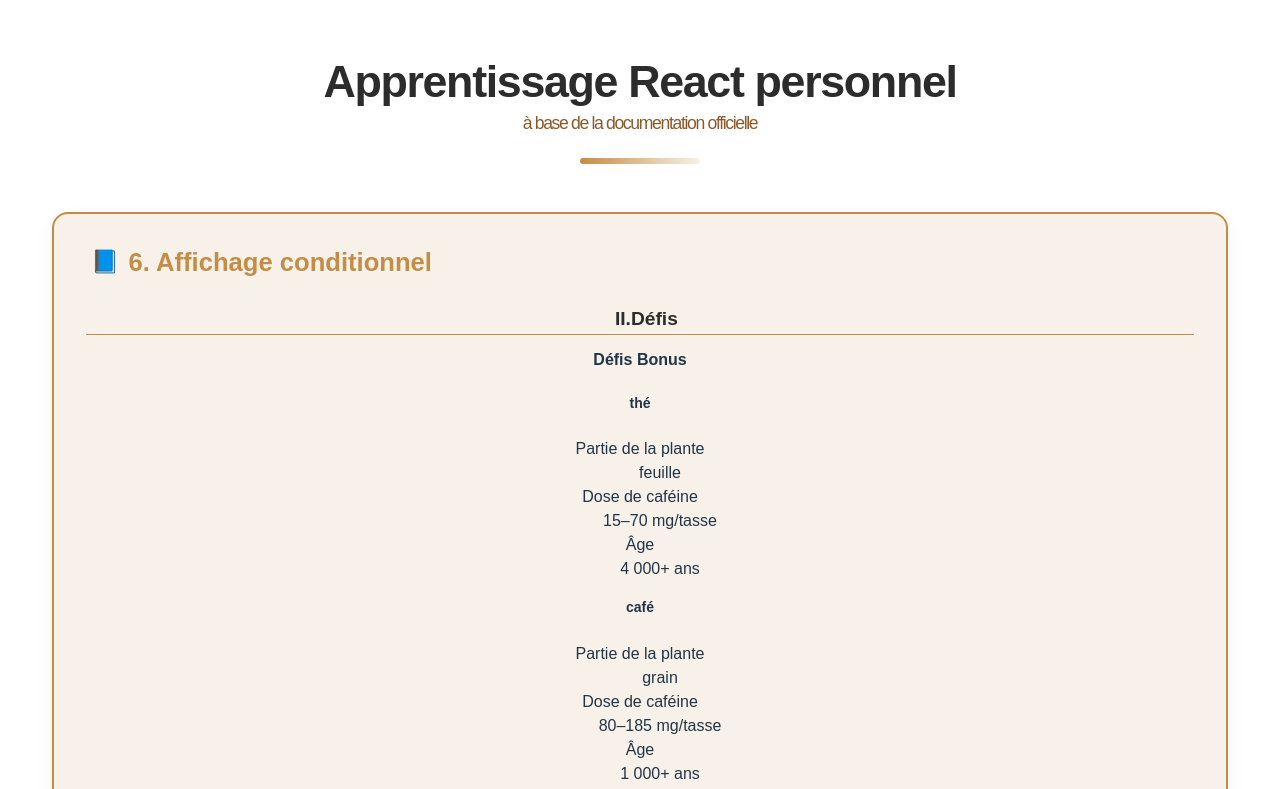
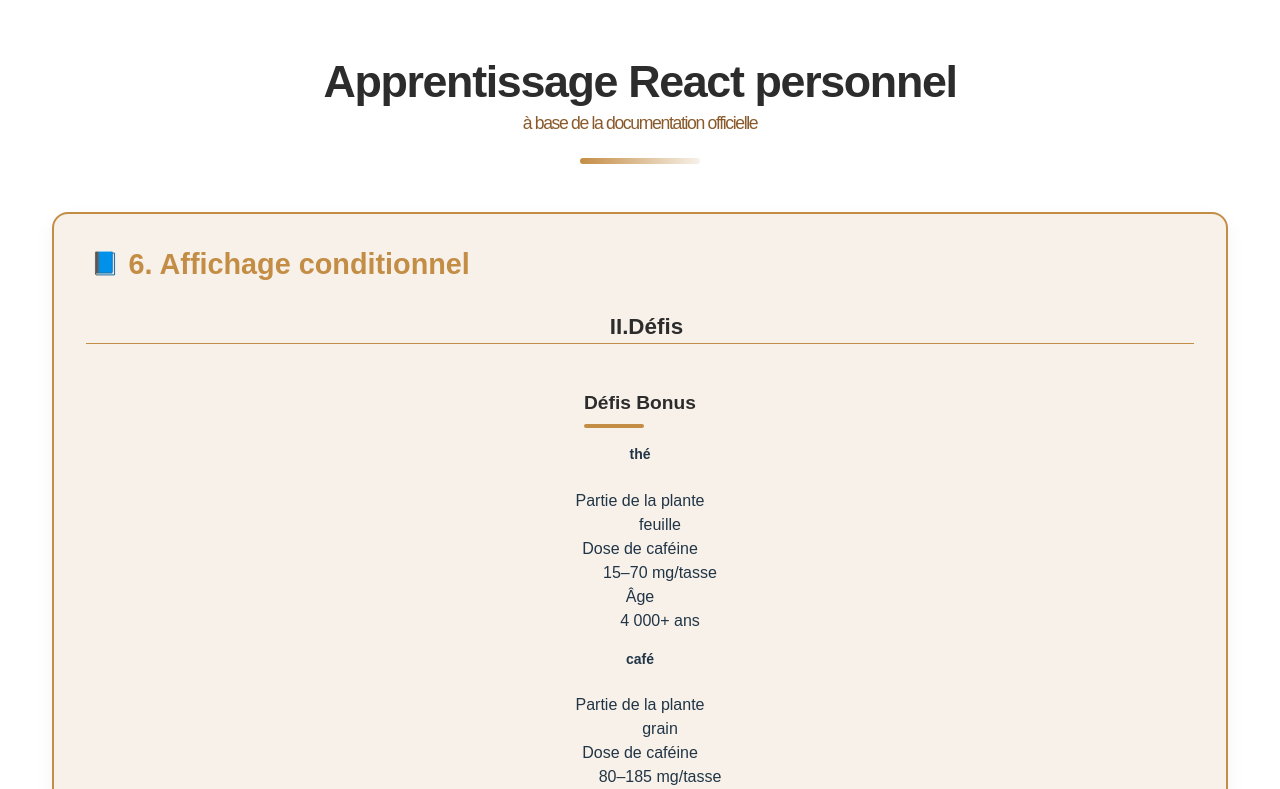
Before and after one commit to Patience-Kori1/auto-traning-react, a React (Vite) app: page / in a window 1280 px wide. Shown: the top 789 px of the page. Built offline with nearby package versions, Linux system fonts and the light colour scheme.

Commit message:
style(typography): refactored heading hierarchy and added section-title - Adjusted font sizes and weights for chapter-title and lesson-title - Created .section-title class for h4 elements - Improved visual consistency with existing design system

```diff
--- a/src/App.css
+++ b/src/App.css
@@ -36,15 +36,6 @@
   border-radius: 999px;
 }
 
-.lesson-title {
-  font-size: 1.2rem;
-  font-weight: 600;
-  margin: 1.5rem 0 0.8rem;
-  color: #2c2c2c;
-  border-bottom: 1px solid rgb(196, 141, 69);
-  padding-left: 0.8rem;
-}
-
 .chapter {
   background-color: rgb(247, 241, 233);
   border-radius: 1rem;
@@ -61,7 +52,7 @@
 }
 
 .chapter-title {
-  font-size: 1.6rem;
+  font-size: 1.8rem;
   font-weight: 700;
   margin-bottom: 1.2rem;
   text-align: left;
@@ -74,6 +65,34 @@
 .chapter-title::before {
   content: "📘";
   font-size: 1.4rem;
+}
+
+.lesson-title {
+  font-size: 1.4rem;
+  font-weight: 600;
+  margin: 1.5rem 0 0.8rem;
+  color: #2c2c2c;
+  border-bottom: 1px solid rgb(196, 141, 69);
+  padding-left: 0.8rem;
+}
+
+.section-title {
+  font-size: 1.2rem;
+  font-weight: 700;
+  margin: 2rem 0 1rem;
+  color: #2c2c2c;
+  position: relative;
+  display: inline-block;
+}
+
+.section-title::after {
+  content: "";
+  display: block;
+  width: 60px;
+  height: 4px;
+  background: rgb(196, 141, 69);
+  margin-top: 0.4rem;
+  border-radius: 999px;
 }
 
 ul {
--- a/src/components/2_Describing_UI/support_files/for_6/Defi_4_Bonus_Affectation_Variable.jsx
+++ b/src/components/2_Describing_UI/support_files/for_6/Defi_4_Bonus_Affectation_Variable.jsx
@@ -46,7 +46,7 @@ function Drink({ name }) {
 export default function Defi_4_Bonus_Affectation_Variable() {
     return (
     <div>
-      <h4>Défis Bonus</h4>
+      <h4 className="section-title">Défis Bonus</h4>
         {Object.keys(drinksData).map((drinkName) => (
         <Drink key={drinkName} name={drinkName} />
       ))}
```
